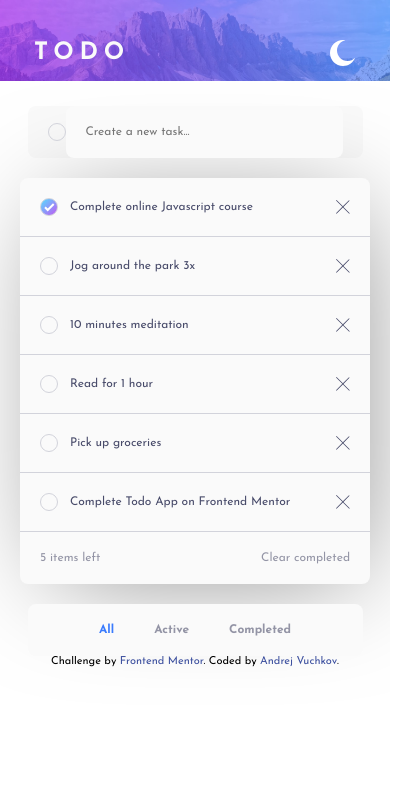
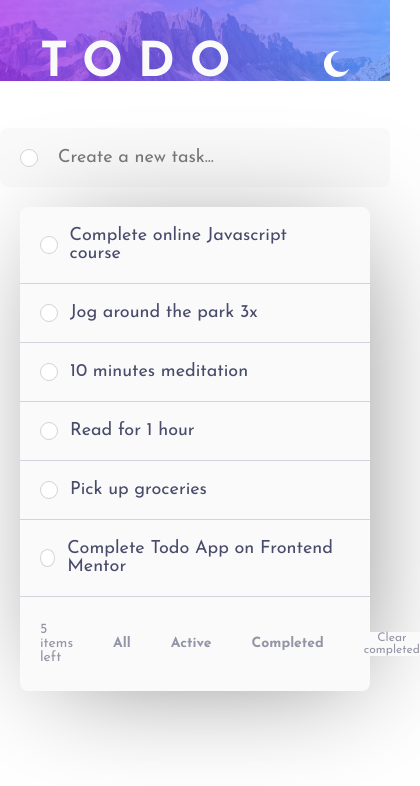
Before and after one commit to we0ut/todo-app-main, a plain HTML site: page index.html in a window 390 px wide. Shown: the whole page, 420 px wide, since content can reach past the window. Drawn offline with Linux system fonts and the light colour scheme.

Commit message:
finished mobile and desktop css

```diff
--- a/index.html
+++ b/index.html
@@ -23,38 +23,30 @@
 
     <title>Frontend Mentor | Todo app</title>
 
-    <!-- Feel free to remove these styles or customise in your own stylesheet 👍 -->
-    <style>
-      .attribution {
-        font-size: 11px;
-        text-align: center;
-        /* position: relative; */
-        z-index: 99;
-      }
-      .attribution a {
-        color: hsl(228, 45%, 44%);
-      }
-    </style>
+    <script src="script.js"></script>
   </head>
   <body>
     <main>
       <picture class="background-img">
         <source
-          srcset="/images/bg-desktop-light.jpg"
-          media="(min-width:376px)"
+          srcset="/images/bg-mobile-light.jpg"
+          media="(max-width:376px)"
         />
-        <img src="/images/bg-mobile-light.jpg" alt="BG light" />
+        <img src="/images/bg-desktop-light.jpg" alt="BG light" />
       </picture>
 
       <div class="section-app">
         <div class="heading">
           <h1 class="heading-primary">TODO</h1>
-          <img src="images/icon-moon.svg" alt="Moon icon" class="icon-mode" />
+          <button class="icon-mode">
+            <img src="images/icon-moon.svg" alt="Moon icon" />
+          </button>
         </div>
 
+        <div class="form">
           <form action="" method="post" class="form-box">
             <label for="input-task"></label>
-          <span class="circle"></span>
+            <input type="checkbox" class="circle" />
             <input
               type="text"
               id="input-task"
@@ -68,107 +60,86 @@
             <ul class="form-list-box">
               <li class="form-list-item">
                 <div class="form-list-item--flex">
-                <span class="circle circle-checked">
-                  <img
-                    src="/images/icon-check.svg"
-                    alt="Icon check"
-                    class="icon-check"
-                  />
-                </span>
+                  <input type="checkbox" class="circle" />
+                  <p class="form-list-text">
                     Complete online Javascript course
+                  </p>
                 </div>
-              <a href="#"
-                ><img
-                  src="/images/icon-cross.svg"
-                  alt="Close button"
-                  class="close-btn"
-              /></a>
+                <button class="close-btn">
+                  <img src="/images/icon-cross.svg" alt="Close button" />
+                </button>
               </li>
               <li class="form-list-item">
                 <div class="form-list-item--flex">
-                <span class="circle"></span>
-                Jog around the park 3x
+                  <input type="checkbox" class="circle" />
+                  <p class="form-list-text">Jog around the park 3x</p>
                 </div>
-              <a href="#"
-                ><img
-                  src="/images/icon-cross.svg"
-                  alt="Close button"
-                  class="close-btn"
-              /></a>
+                <button class="close-btn">
+                  <img src="/images/icon-cross.svg" alt="Close button" />
+                </button>
               </li>
               <li class="form-list-item">
                 <div class="form-list-item--flex">
-                <span class="circle"></span>
-                10 minutes meditation
+                  <input type="checkbox" class="circle" />
+                  <p class="form-list-text">10 minutes meditation</p>
                 </div>
-              <a href="#"
-                ><img
-                  src="/images/icon-cross.svg"
-                  alt="Close button"
-                  class="close-btn"
-              /></a>
+                <button class="close-btn">
+                  <img src="/images/icon-cross.svg" alt="Close button" />
+                </button>
               </li>
               <li class="form-list-item">
                 <div class="form-list-item--flex">
-                <span class="circle"></span>
-                Read for 1 hour
+                  <input type="checkbox" class="circle" />
+                  <p class="form-list-text">Read for 1 hour</p>
                 </div>
-              <a href="#"
-                ><img
-                  src="/images/icon-cross.svg"
-                  alt="Close button"
-                  class="close-btn"
-              /></a>
+                <button class="close-btn">
+                  <img src="/images/icon-cross.svg" alt="Close button" />
+                </button>
               </li>
               <li class="form-list-item">
                 <div class="form-list-item--flex">
-                <span class="circle"></span>
-                Pick up groceries
+                  <input type="checkbox" class="circle" />
+                  <p class="form-list-text">Pick up groceries</p>
                 </div>
-              <a href="#"
-                ><img
-                  src="/images/icon-cross.svg"
-                  alt="Close button"
-                  class="close-btn"
-              /></a>
+                <button class="close-btn">
+                  <img src="/images/icon-cross.svg" alt="Close button" />
+                </button>
               </li>
               <li class="form-list-item">
                 <div class="form-list-item--flex">
-                <span class="circle"></span>
+                  <input type="checkbox" class="circle" />
+                  <p class="form-list-text">
                     Complete Todo App on Frontend Mentor
+                  </p>
                 </div>
-              <a href="#"
-                ><img
-                  src="/images/icon-cross.svg"
-                  alt="Close button"
-                  class="close-btn"
-              /></a>
+                <button class="close-btn">
+                  <img src="/images/icon-cross.svg" alt="Close button" />
+                </button>
               </li>
               <li class="form-list-item--end">
                 <span>5 items left</span>
+                <div class="form-state">
+                  <button class="form-state-btn state-checked">All</button>
+                  <button class="form-state-btn">Active</button>
+                  <button class="form-state-btn">Completed</button>
+                </div>
                 <div class="form-state hidden">
-                <a href="#"><p class="form-state-item state-checked">All</p></a>
-                <a href="#"> <p class="form-state-item">Active</p></a>
-                <a href="#"> <p class="form-state-item">Completed</p></a>
+                  <button class="form-state-btn">All</button>
+                  <button class="form-state-btn">Active</button>
+                  <button class="form-state-btn">Completed</button>
                 </div>
-              <span>Clear completed</span>
+                <button class="form-state-btn--clear">Clear completed</button>
               </li>
             </ul>
           </div>
+        </div>
 
-        <div class="form-state">
-          <a href="#"><p class="form-state-item state-checked">All</p></a>
-          <a href="#"> <p class="form-state-item">Active</p></a>
-          <a href="#"> <p class="form-state-item">Completed</p></a>
+        <div class="form-state hidden">
+          <button class="form-state-btn state-checked">All</button>
+          <button class="form-state-btn">Active</button>
+          <button class="form-state-btn">Completed</button>
         </div>
       </div>
     </main>
-
-    <footer class="attribution">
-      Challenge by
-      <a href="https://www.frontendmentor.io?ref=challenge" target="_blank"
-        >Frontend Mentor</a
-      >. Coded by <a href="#">Andrej Vuchkov</a>.
-    </footer>
   </body>
 </html>
--- a/scss/abstracts/_mixins.scss
+++ b/scss/abstracts/_mixins.scss
@@ -1,5 +1,4 @@
 @mixin form-list-item-mix(
-  $font-size--mobile: $font-size--mobile,
   $color-gray-500: $color-light-primary-gray-500,
   $color-gray-100: $color-light-primary-gray-100
 ) {
@@ -18,11 +17,11 @@
   $color-gray-900: $color-light-primary-gray-900
 ) {
   display: flex;
-  max-width: 33.5rem;
+  // max-width: 33.5rem;
   margin: 0 auto;
   border-radius: $border-radius;
   align-items: center;
   padding: 0 2rem 0 2rem;
   justify-content: center;
-  background-color: $color-light-primary-gray-900;
+  background-color: $color-gray-900;
 }
--- a/scss/abstracts/_variables.scss
+++ b/scss/abstracts/_variables.scss
@@ -1,3 +1,4 @@
 $border-radius: 8px;
 $font-size--mobile: 1.2rem;
+$font-size--desktop: 1.8rem;
 $box-shadow: 10px 10px 113px -24px rgba(0, 0, 0, 0.5);
--- a/scss/components/_all.scss
+++ b/scss/components/_all.scss
@@ -1 +1,2 @@
 @import "buttons";
+@import "media-queries";
--- a/scss/components/_buttons.scss
+++ b/scss/components/_buttons.scss
@@ -0,0 +1,76 @@
+.close-btn {
+  cursor: pointer;
+  width: 1.4rem;
+  height: 1.4rem;
+  border: none;
+  background-color: $color-light-primary-gray-900;
+}
+
+.icon-mode {
+  border: 0;
+  cursor: pointer;
+  background-color: inherit;
+}
+
+.circle {
+  cursor: pointer;
+  appearance: none;
+  width: 1.8rem;
+  height: 1.8rem;
+  border-radius: 100%;
+  border: 1px solid $color-light-primary-gray-500;
+
+  // transition: all 0.3s;
+  position: relative;
+  isolation: isolate;
+  background-color: white;
+
+  &:hover,
+  &:focus {
+    &::after {
+      content: "";
+      position: absolute;
+      inset: -2px;
+      // background-color: red;
+      z-index: -2;
+      border-radius: 100%;
+    }
+  }
+}
+
+.circle:checked {
+  background-image: url("/images/icon-check.svg"),
+    linear-gradient(
+      135deg,
+      $color-linear-gradient-aqua,
+      $color-linear-gradient-pink
+    );
+  background-repeat: no-repeat;
+  background-position: center;
+}
+
+.form-state-btn {
+  @include form-list-item-mix($color-gray-100: $color-light-primary-gray-300);
+  border: none;
+  background-color: $color-light-primary-gray-900;
+  font-weight: 700;
+  cursor: pointer;
+
+  &:hover,
+  &:focus {
+    color: $color-light-primary-gray-100;
+  }
+}
+
+.form-state-btn--clear {
+  @include form-list-item-mix($color-gray-100: $color-light-primary-gray-300);
+  border: none;
+  background-color: $color-light-primary-gray-900;
+  padding: 0;
+  cursor: pointer;
+
+  &:hover,
+  &:focus {
+    color: $color-light-primary-gray-100;
+  }
+}
--- /dev/null
+++ b/scss/components/_media-queries.scss
@@ -0,0 +1,42 @@
+@media (min-width: 376px) {
+  // FORM
+  .form {
+    max-width: 60rem;
+  }
+
+  .form-box {
+    max-width: 56rem;
+  }
+
+  .form-input {
+    max-width: 60rem;
+    font-size: $font-size--desktop;
+  }
+
+  .close-btn {
+    visibility: hidden;
+  }
+
+  .form-list-item {
+    font-size: $font-size--desktop;
+    &:hover {
+      .close-btn {
+        visibility: visible;
+      }
+    }
+  }
+
+  .form-list-item--end {
+    font-size: 1.4rem;
+  }
+
+  .form-state-btn {
+    font-size: 1.4rem;
+  }
+
+  // HEADING
+  .heading-primary {
+    font-size: 4.8rem;
+    letter-spacing: 15px;
+  }
+}
--- a/scss/layout/_app-layout.scss
+++ b/scss/layout/_app-layout.scss
@@ -1,23 +1,26 @@
 .background-img {
-  // height: 200px;
-  // width: 375px;
-  // background: url("/images/bg-mobile-light.jpg");
-  // background-size: 375px 200px;
-  position: absolute;
+  position: relative;
+  width: 100%;
+  z-index: -1;
+
+  img {
+    position: absolute;
+    left: 0;
+    right: 0;
+    top: 0;
+    width: 100%;
+  }
 }
 /* 2px, 4px, 8px, 16px, 24px, 32px, 48px, 64px */
-
-.section-app {
-  position: relative;
-  z-index: 999;
-}
 
 .heading {
   display: flex;
   align-items: center;
-  justify-content: center;
+  justify-content: space-between;
   padding: 4rem;
-  gap: 20rem;
+  margin: 0 auto;
+
+  max-width: 60rem;
   flex-direction: row;
 }
 
--- a/scss/layout/_form.scss
+++ b/scss/layout/_form.scss
@@ -1,6 +1,16 @@
+.form {
+  max-width: 37.5rem;
+  margin: 0 auto;
+}
+
 // Form items
 .form-list-item {
   @include form-list-item-mix;
+
+  .circle:checked ~ .form-list-text {
+    text-decoration: line-through;
+    color: $color-light-primary-gray-300;
+  }
 }
 
 .form-list-item--end {
@@ -10,6 +20,7 @@
 
 .form-list {
   padding: 2rem;
+  margin: 0 auto;
 }
 
 .form-list-box {
@@ -29,39 +40,19 @@
 // Form input
 .form-box {
   @include form-box-mix;
+  // background-color: #fff;
+  // padding: 0 4rem 0 4rem;
 }
 
 .form-input {
   border: none;
-  border-radius: 8px;
+  outline: 0;
   flex: 1;
-  background-color: $color-light-primary-gray-900;
-
+  background-color: transparent;
+  max-width: 33.5rem;
   color: $color-light-primary-gray-100;
   padding: 2rem;
   font-size: $font-size--mobile;
-}
-
-.close-btn {
-  width: 1.4rem;
-  height: 1.4rem;
-}
-
-.circle {
-  display: grid;
-  place-items: center;
-  width: 1.8rem;
-  height: 1.8rem;
-  border-radius: 50%;
-  border: 1px solid $color-light-primary-gray-500;
-}
-
-.circle-checked {
-  background-image: linear-gradient(
-    135deg,
-    $color-linear-gradient-aqua,
-    $color-linear-gradient-pink
-  );
 }
 
 .icon-check {
@@ -73,16 +64,6 @@
   @include form-box-mix;
 }
 
-.form-state-item {
-  @include form-list-item-mix($color-gray-100: $color-light-primary-gray-300);
-  border: 0;
-  font-weight: 700;
-}
-
-.state-checked {
-  color: $color-primary-blue;
-}
-
 .hidden {
   display: none !important;
 }
```
Also changed, not shown: script.js (added, +7 -0 lines), scss/style.css, 1 other file. Lines whose indentation alone changed are shown as unchanged.
